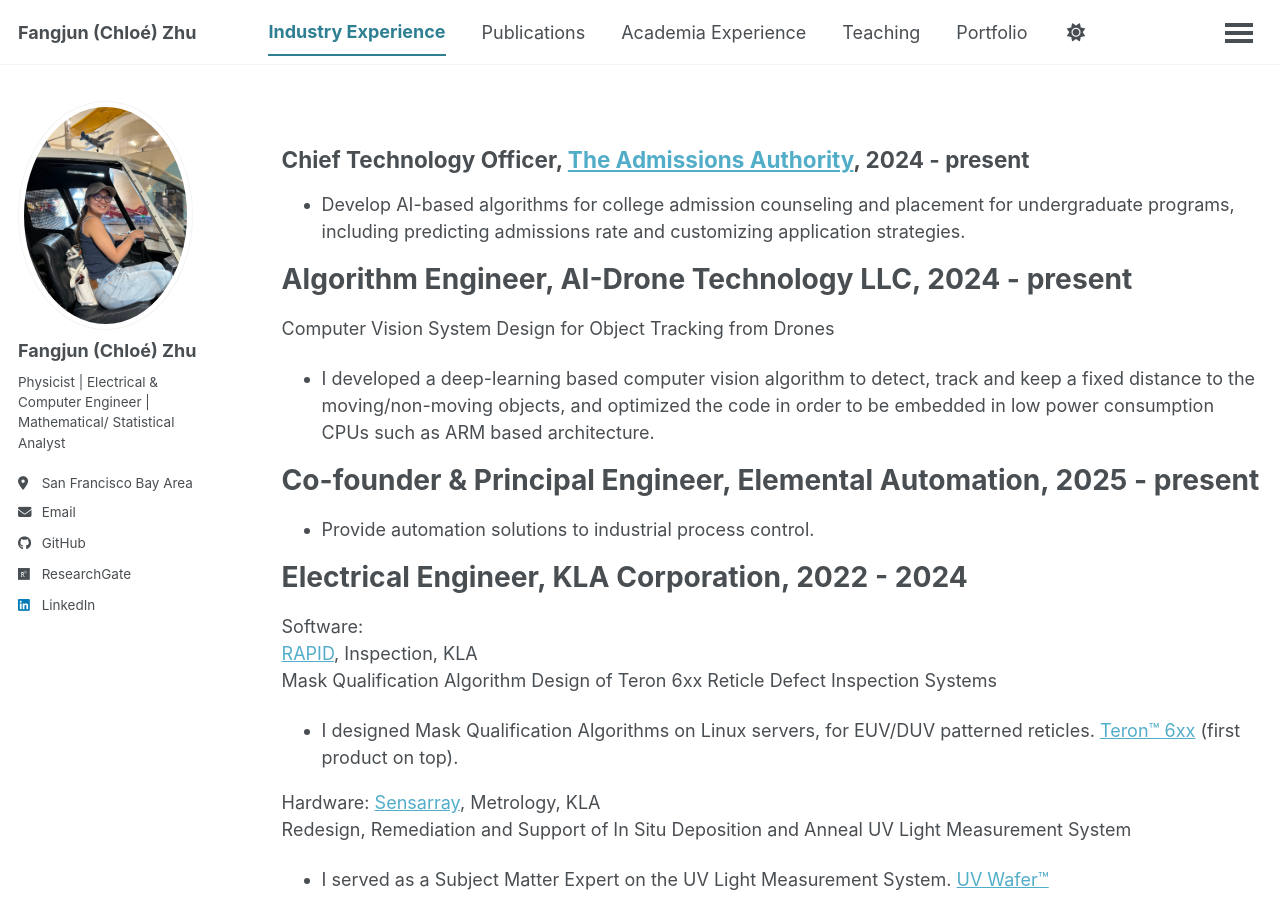
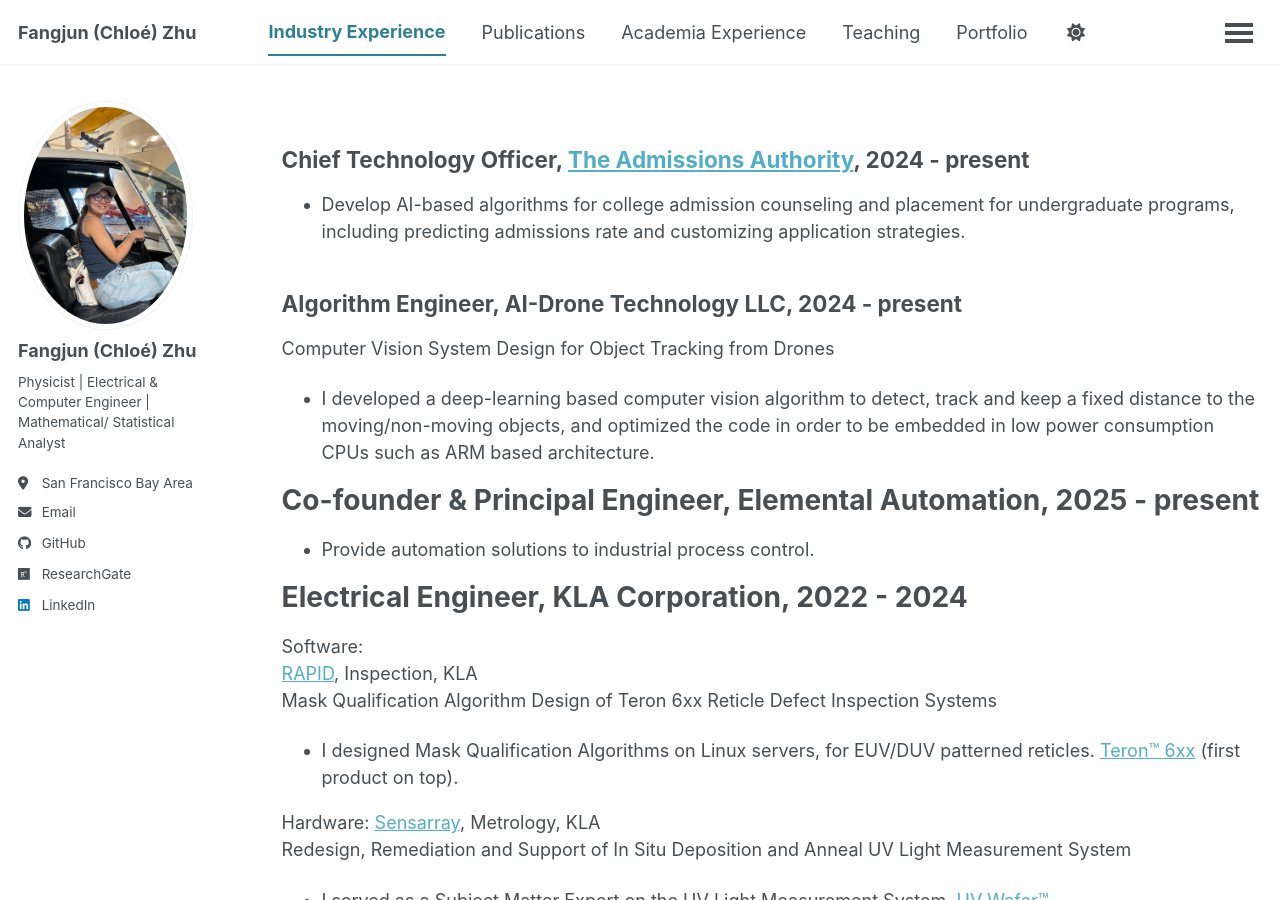
Before and after one commit to ChloeZhu1/ChloeZhu1.github.io, a Jekyll site: the page built from _pages/cv.md, in a window 1280 px wide and 900 px high. Built offline with Jekyll 4.4.1, drawn with Linux system fonts in a browser that asks for light colours; a script bundle is joined from its source files by our own code; library files that are not in the unit come from our copies.

Commit message:
Update cv.md

```diff
--- a/_pages/cv.md
+++ b/_pages/cv.md
@@ -11,8 +11,7 @@
 ## Chief Technology Officer, [The Admissions Authority](https://www.theadmissionsauthority.com/), 2024 - present
 * Develop AI-based algorithms for college admission counseling and placement for undergraduate programs, including predicting admissions rate and customizing application strategies.
 
-Algorithm Engineer, AI-Drone Technology LLC, 2024 - present
-======
+## Algorithm Engineer, AI-Drone Technology LLC, 2024 - present
 Computer Vision System Design for Object Tracking from Drones
 * I developed a deep-learning based computer vision algorithm to detect, track and keep a fixed distance to the moving/non-moving objects, and optimized the code in order to be embedded in low power consumption CPUs such as ARM based architecture.
 
```
